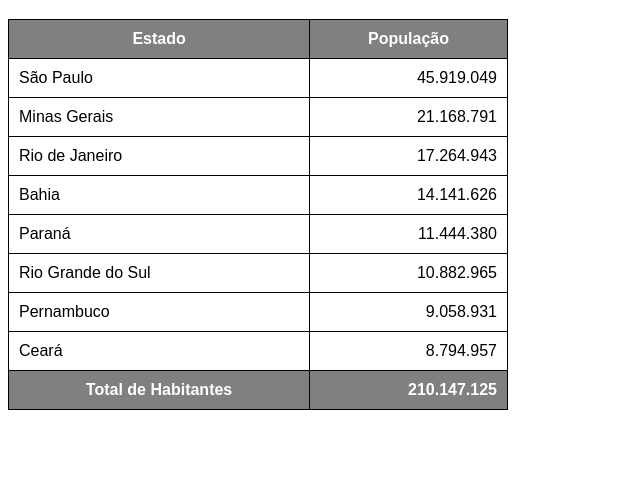
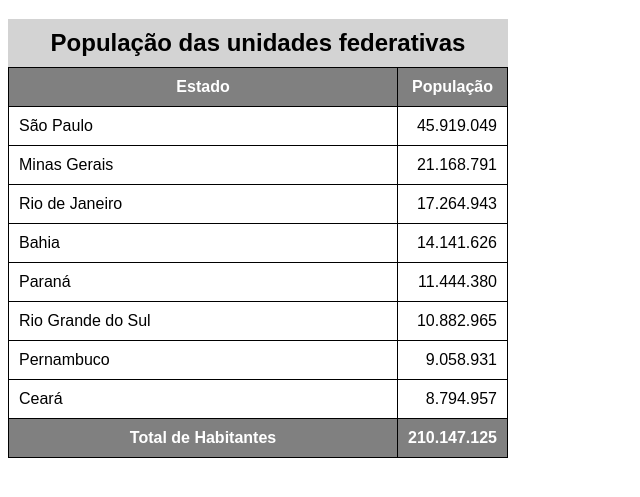
Before and after one commit to cardozo309/html-css, a plain HTML site: page exercícios/ex023/tabela002.html in a window 1280 px wide. Shown: the part 61-558 px from the top of the page, without its empty margins (0-640 px from the left). Drawn offline with Linux system fonts and the light colour scheme.

Commit message:
colocado estilo na tabela

```diff
--- a/exercícios/ex023/tabela002.html
+++ b/exercícios/ex023/tabela002.html
@@ -19,6 +19,13 @@
             padding: 10px;
         }
 
+        caption{
+            font-size: 1.5em;
+            font-weight: bold;
+            padding: 10px;
+            background-color: lightgray;
+        }
+
         thead, tfoot{
             background-color: gray;
             color: white;
@@ -34,6 +41,7 @@
     <!--
         anatomias para tabelas grandes.
         TABLE
+            CAPTION
             THEAD
                 TR, TD, TH
             TBODY
@@ -42,10 +50,11 @@
                 TR, TD, TH
     -->
     <table>
+        <caption>População das unidades federativas</caption>
         <thead>
             <tr>
-                <th>Estado</th>
-                <th>População</th>
+                <th scope="col">Estado</th>
+                <th scope="col" style="width: 50px;">População</th>
             </tr>
         </thead>
         <tbody>
@@ -84,8 +93,8 @@
         </tbody>
         <tfoot>
             <tr>
-                <th>Total de Habitantes</th>
-                <th class="num"><strong>210.147.125</strong></th>
+                <th scope="row">Total de Habitantes</th>
+                <td class="num"><strong>210.147.125</strong></td>
             </tr>
         </tfoot>
     </table>
```
